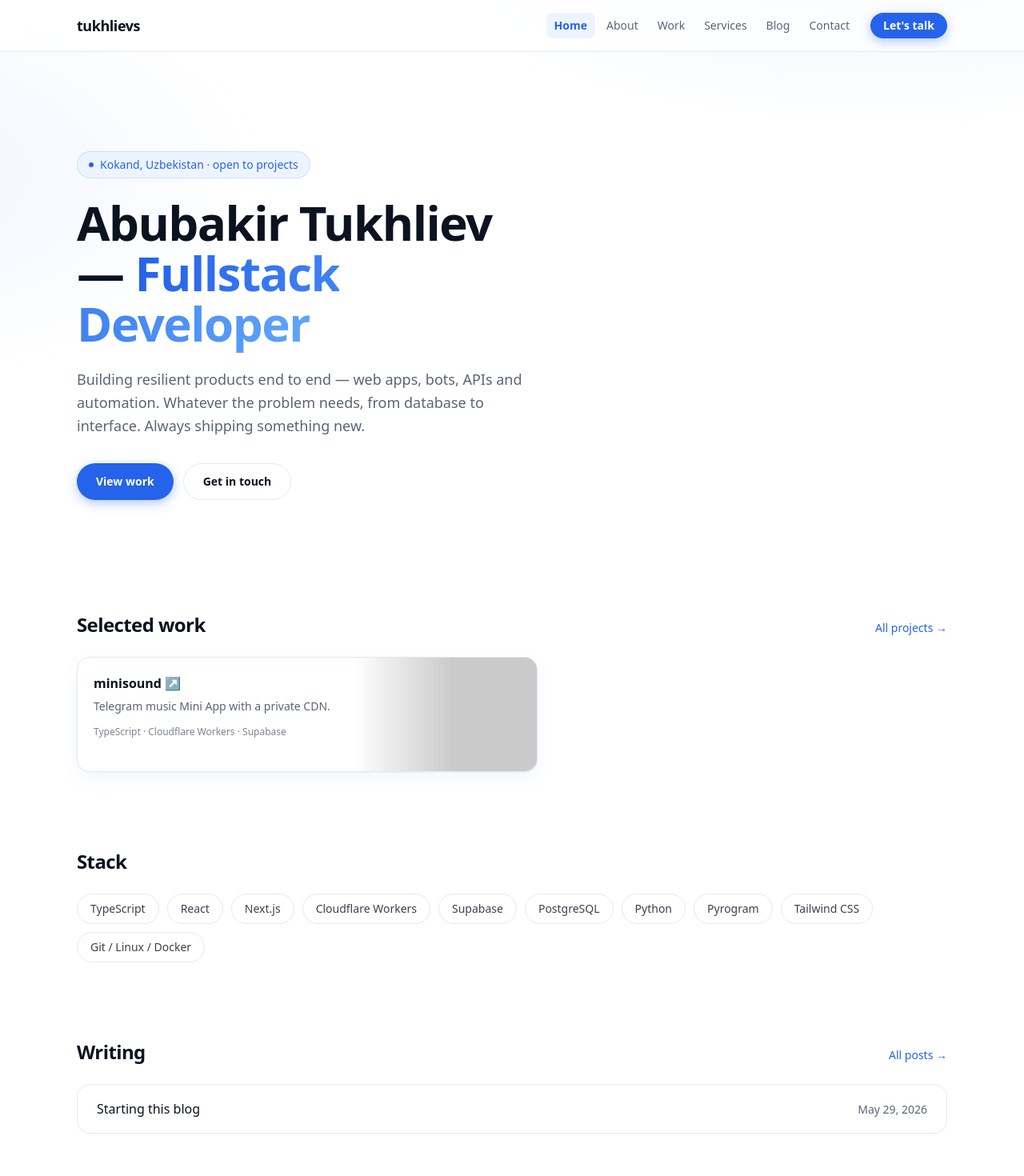
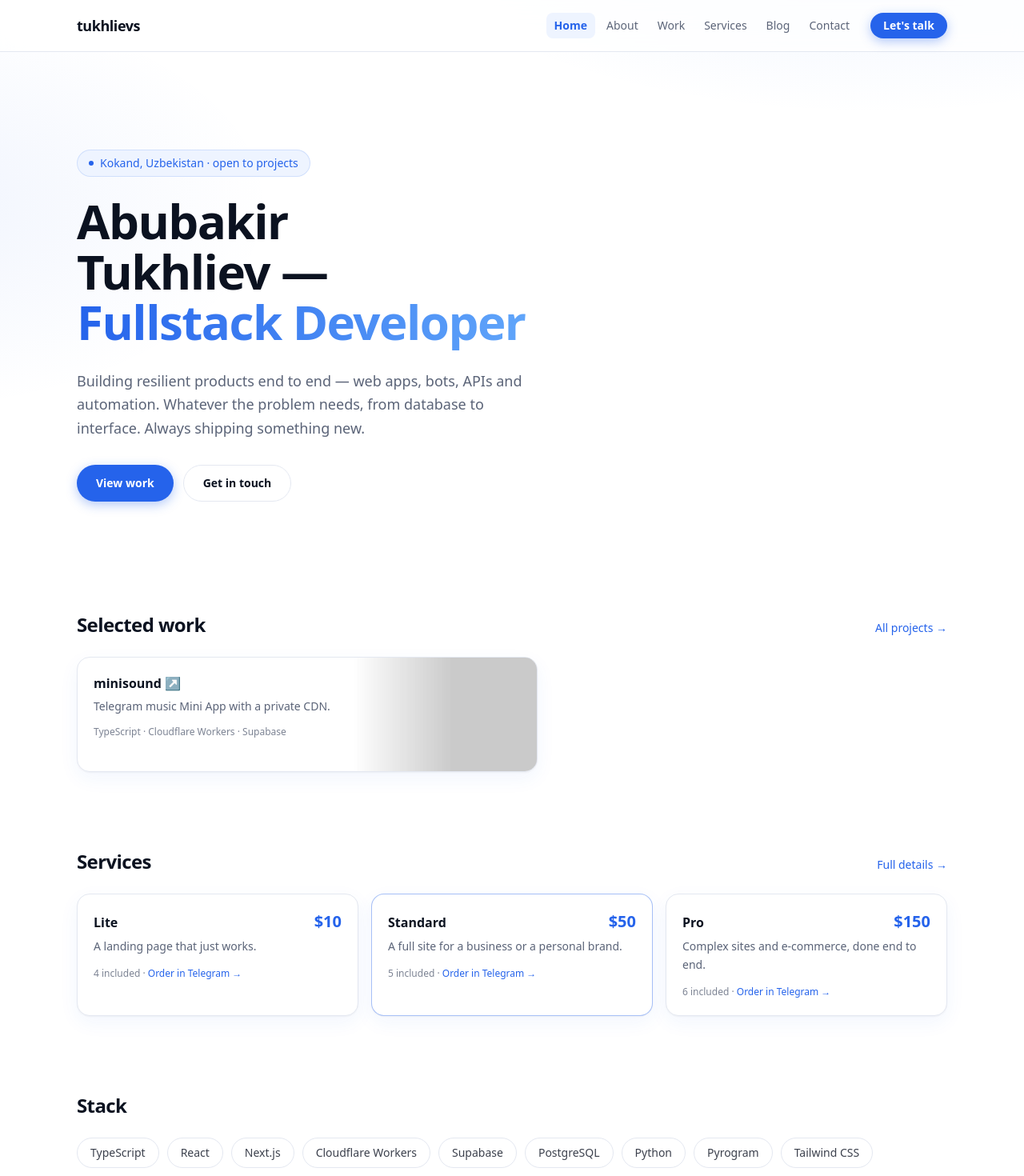
Before and after one commit to tukhlievs/tukhlievs, a Next.js app: page /tukhlievs/ in a window 1280 px wide. Shown: the top 1470 px of the page at 80% size. Built offline with nearby package versions, Linux system fonts and the light colour scheme; grey boxes are pictures that could not be loaded.

Commit message:
Home: compact services tiers + blur-up hero text animation

```diff
--- a/src/app/globals.css
+++ b/src/app/globals.css
@@ -63,28 +63,38 @@ body {
   color: transparent;
 }
 
-/* Каскадное появление hero при загрузке (чистый CSS) */
-@keyframes fade-up {
+/* Каскадное появление hero при загрузке: подъём снизу + расфокус.
+   Текст «проявляется» из блюра, поднимаясь на место. */
+@keyframes blur-up {
   from {
     opacity: 0;
-    transform: translateY(18px);
+    transform: translateY(28px);
+    filter: blur(12px);
+  }
+  60% {
+    filter: blur(4px);
   }
   to {
     opacity: 1;
     transform: translateY(0);
+    filter: blur(0);
   }
 }
 .fade-up {
-  animation: fade-up 0.7s cubic-bezier(0.16, 1, 0.3, 1) both;
+  animation: blur-up 0.85s cubic-bezier(0.16, 1, 0.3, 1) both;
+  will-change: opacity, transform, filter;
 }
 .fade-up.d1 {
-  animation-delay: 90ms;
+  animation-delay: 110ms;
 }
 .fade-up.d2 {
-  animation-delay: 180ms;
+  animation-delay: 240ms;
 }
 .fade-up.d3 {
-  animation-delay: 270ms;
+  animation-delay: 380ms;
+}
+.fade-up.d4 {
+  animation-delay: 500ms;
 }
 
 /* Появление секций при скролле (компонент Reveal) */
--- a/src/app/page.tsx
+++ b/src/app/page.tsx
@@ -2,6 +2,7 @@ import Link from "next/link";
 import { site, socials, stack } from "@/lib/site";
 import { projects } from "@/lib/projects";
 import { getPosts, formatDate } from "@/lib/posts";
+import { tiers, orderContact } from "@/lib/services";
 import { ProjectCard } from "@/components/ProjectCard";
 import { Hero3D } from "@/components/Hero3D";
 import { Reveal } from "@/components/Reveal";
@@ -21,16 +22,21 @@ export default function HomePage() {
               <span className="size-1.5 rounded-full bg-accent animate-pulse" />
               {site.location} · open to projects
             </p>
-            <h1 className="fade-up d1 mt-6 text-4xl sm:text-6xl font-bold tracking-tight leading-[1.05] text-balance">
-              Abubakir Tukhliev —{" "}
-              <span className="text-gradient">Fullstack Developer</span>
+            {/* Имя и роль проявляются из блюра по очереди */}
+            <h1 className="mt-6 text-4xl sm:text-6xl font-bold tracking-tight leading-[1.05] text-balance">
+              <span className="fade-up d1 inline-block">
+                Abubakir Tukhliev —
+              </span>{" "}
+              <span className="fade-up d2 inline-block text-gradient pb-1">
+                Fullstack Developer
+              </span>
             </h1>
-            <p className="fade-up d2 mt-6 text-lg text-muted leading-relaxed max-w-xl">
+            <p className="fade-up d3 mt-6 text-lg text-muted leading-relaxed max-w-xl">
               Building resilient products end to end — web apps, bots, APIs
               and automation. Whatever the problem needs, from database to
               interface. Always shipping something new.
             </p>
-            <div className="fade-up d3 mt-8 flex flex-wrap gap-3">
+            <div className="fade-up d4 mt-8 flex flex-wrap gap-3">
               <Link
                 href="/work"
                 className="inline-flex items-center rounded-full bg-accent text-white px-6 py-3 text-sm font-semibold shadow-[0_4px_14px_rgba(37,99,235,0.35)] hover:shadow-[0_8px_24px_rgba(37,99,235,0.45)] hover:-translate-y-0.5 transition-all"
@@ -71,6 +77,54 @@ export default function HomePage() {
             <div className={`mt-6 grid ${gridCols} gap-5 max-w-xl`}>
               {featured.map((p) => (
                 <ProjectCard key={p.slug} project={p} />
+              ))}
+            </div>
+          </section>
+        </Reveal>
+
+        {/* Услуги: компактная версия трёх тарифов, полная — на /services */}
+        <Reveal>
+          <section className="mt-24">
+            <div className="flex items-baseline justify-between">
+              <h2 className="text-2xl font-bold tracking-tight">Services</h2>
+              <Link
+                href="/services"
+                className="text-sm font-medium text-accent hover:underline underline-offset-4"
+              >
+                Full details →
+              </Link>
+            </div>
+            <div className="mt-6 grid sm:grid-cols-3 gap-4">
+              {tiers.map((tier) => (
+                <a
+                  key={tier.slug}
+                  href={`${orderContact}?text=${encodeURIComponent(`Hi! I'd like to order the ${tier.name} package (${tier.price}).`)}`}
+                  target="_blank"
+                  rel="noopener noreferrer"
+                  className={`group rounded-2xl border bg-white p-5 transition-[box-shadow,border-color] shadow-[0_1px_2px_rgba(11,18,32,0.04),0_8px_24px_rgba(37,99,235,0.06)] hover:shadow-[0_2px_4px_rgba(11,18,32,0.05),0_14px_36px_rgba(37,99,235,0.14)] ${
+                    tier.highlighted
+                      ? "border-accent/40"
+                      : "border-border hover:border-accent/30"
+                  }`}
+                >
+                  <div className="flex items-baseline justify-between gap-2">
+                    <h3 className="font-semibold text-fg group-hover:text-accent transition-colors">
+                      {tier.name}
+                    </h3>
+                    <span className="text-xl font-bold text-accent">
+                      {tier.price}
+                    </span>
+                  </div>
+                  <p className="mt-1.5 text-sm text-muted leading-relaxed">
+                    {tier.tagline}
+                  </p>
+                  <p className="mt-3 text-xs text-muted/80 leading-relaxed">
+                    {tier.features.length} included ·{" "}
+                    <span className="text-accent font-medium">
+                      Order in Telegram →
+                    </span>
+                  </p>
+                </a>
               ))}
             </div>
           </section>
```
